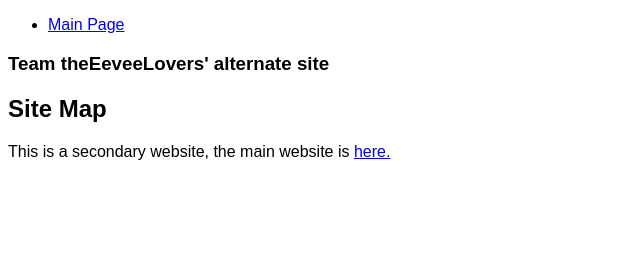
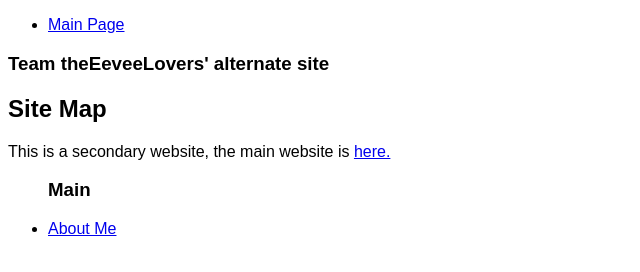
Before and after one commit to TheEeveeLovers/TheEeveeLovers.github.io, a plain HTML site: page pages/main/sitemap.html in a window 1280 px wide. Shown: the whole page, without its empty margins (0-640 px from the left). Drawn offline with Linux system fonts and the light colour scheme.

Commit message:
Update sitemap.html

```diff
--- a/pages/main/sitemap.html
+++ b/pages/main/sitemap.html
@@ -12,4 +12,10 @@
     <h2>Site Map</h2>
     <p>This is a secondary website, the main website is <a href="https://sites.google.com/view/ttel/index"> here.</a></p>
   </head>
+  <body>
+    <ul>
+      <h3>Main</h3>
+      <li><a href="aboutme.html">About Me</a></li>
+    </ul>
+  </body>
 </html>
```
